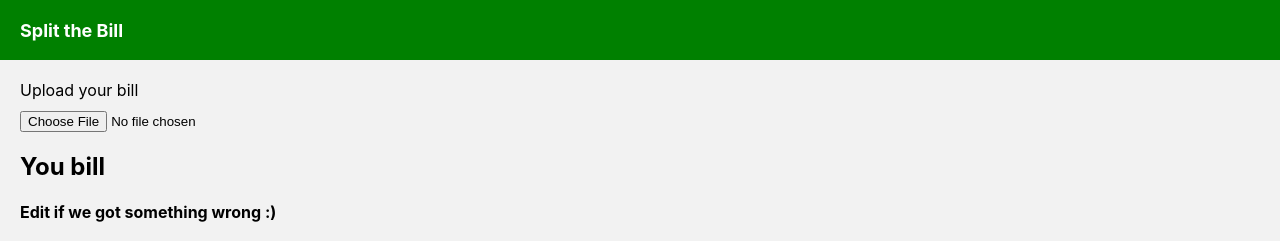
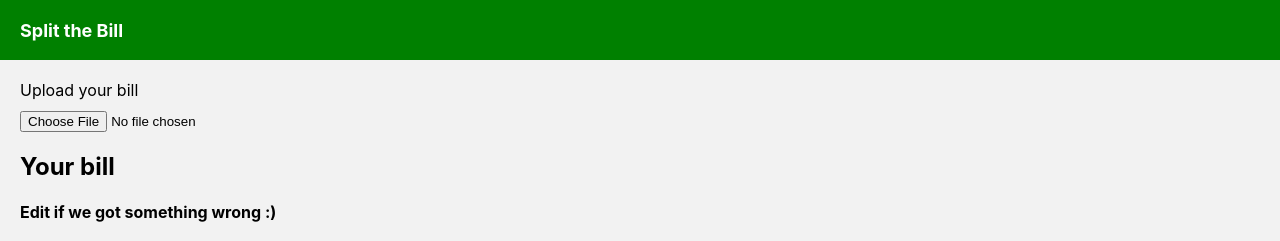
Before and after one commit to alexandrazimnicaru/split-the-bill, a React (Create React App) app: page / in a window 1280 px wide. Shown: the top 241 px of the page. Built offline with nearby package versions, Linux system fonts and the light colour scheme.

Commit message:
Stop reading after total

```diff
--- a/src/Bill.js
+++ b/src/Bill.js
@@ -125,9 +125,9 @@ const Bill = ({ output }) =>  {
 
   return (
     <section className="bill">
-      <h2>You bill</h2>
+      <h2>Your bill</h2>
       {
-        isEditing && <h4>Edit if we got something wrong :)</h4>
+        isEditing && items.length && <h4>Edit if we got something wrong :)</h4>
       }
       { renderItems() }
     </section>
--- a/src/UploadBill.js
+++ b/src/UploadBill.js
@@ -1,11 +1,11 @@
-import React, { useState , useEffect} from 'react';
+import React, { useState , useEffect } from 'react';
 import Tesseract from 'tesseract.js';
 
 import Bill from './Bill';
 
 import { uuidv4 } from './utils';
 
-import { mockLines } from './constants';
+import { MOCK_LINES, TOTAL_FORMATS } from './constants';
 
 import './UploadBill.css';
 
@@ -16,6 +16,18 @@ const UploadImg = () => {
   const [isReading, updateIsReading] = useState(false);
   const [output, updateOutput] = useState(null);
   const reader = new FileReader();
+
+  const hasTotal = (words) => {
+    const uppercased =words.toUpperCase();
+    let hasTotalStr = false;
+    for (let i = 0; i < TOTAL_FORMATS.length; i++) {
+      if (uppercased.match(TOTAL_FORMATS[i])) {
+        hasTotalStr = true;
+        break;
+      }
+    }
+    return hasTotalStr;
+  };
 
   const matchesBillAmountFormat = (text) => (
     BILL_AMOUNT_FORMAT.test(text)
@@ -31,33 +43,26 @@ const UploadImg = () => {
     return index;
   };
 
-  const hasInfoBTWOrVAT = (words) => {
-    let hasInfo = false;
-    for (let i = 0; i < words.length; i++) {
-      if (words[i].match(/VAT/) || words[i].match(/BTW/)) {
-        hasInfo = true;
-        break;
-      }
-    }
-    return hasInfo;
-  };
-
   const outputItemsList = (lines) => {
     const output = [];
-    lines.forEach((line) => {
+
+    for (let i = 0; i < lines.length; i++) {
+      const line = lines[i];
       const amountIndex = getAmountIndex(line.words);
       if (amountIndex === -1) {
-        return;
+        continue; // we don't read lines without an amount
       }
 
       const nameWords = [ ...line.words.slice(0, amountIndex) ].map(({text}) => text);
-      if (hasInfoBTWOrVAT(nameWords)) {
-        return;
+      const name = nameWords.join(' ');
+      console.log(name, hasTotal(name));
+      if (hasTotal(name)) {
+        break; // we don't read the receipt after total
       }
-      const name = nameWords.join(' ');
+
       const amount = line.words[amountIndex].text;
       output.push({ name, amount, id: uuidv4(), confirmed: true })
-    });
+    }
 
     return output;
   };
@@ -65,12 +70,16 @@ const UploadImg = () => {
   const readImgText = (imgToRead) => {
     updateIsReading(true);
 
-    Tesseract.recognize(imgToRead, 'eng+nld')
-    .then(({ data: { lines } }) => {
-      const output = outputItemsList(lines);
-      updateIsReading(false);
-      updateOutput(output);
-    });
+    Tesseract.recognize(
+      imgToRead,
+      'eng+nld',
+      { logger: m => console.log(m) }
+    )
+      .then(({ data: { lines } }) => {
+        const output = outputItemsList(lines);
+        updateIsReading(false);
+        updateOutput(output);
+      });
   };
 
   const readImgForDisplay = (file) => {
@@ -96,7 +105,7 @@ const UploadImg = () => {
   };
 
   useEffect(() => {
-    updateOutput(outputItemsList(mockLines));
+    updateOutput(outputItemsList(MOCK_LINES));
   }, []);
 
   return (
--- a/src/constants.js
+++ b/src/constants.js
@@ -1,4 +1,4 @@
-export const mockLines = [{
+export const MOCK_LINES = [{
   words: [{
     text: "MESAS",
   }, {
@@ -40,4 +40,36 @@ export const mockLines = [{
   }, {
     text: "16,00",
   }],
+}, {
+  words: [{
+    text: "Total",
+  }, {
+    text: "20,00",
+  }],
 }];
+
+export const LINE_FORMATS = [
+  '1 x CIABATTA 1,49',
+  '1 x CIABATTA 1.49',
+  '1 X CIABATTA 1,49',
+  '1 X CIABATTA 1.49',
+  '1 CIABATTA 1,49',
+  '1 CIABATTA 1.49',
+  'CIABATTA 1,49',
+  'CIABATTA 1.49',
+];
+
+export const PRE_LINE_FORMATS = [
+  '1 x 1,49',
+  '1 x 1.49',
+  '1 X 1,49',
+  '1 X 1.49',
+];
+
+export const TOTAL_FORMATS = [
+  'TOTAL',
+  'TOTAAL',
+  'SUBTOTAL',
+  'SUBTOTAAL',
+  'TE BETALEN',
+];
```
Also changed, not shown: 1 other file (tests, documents, lock files or other folders).
